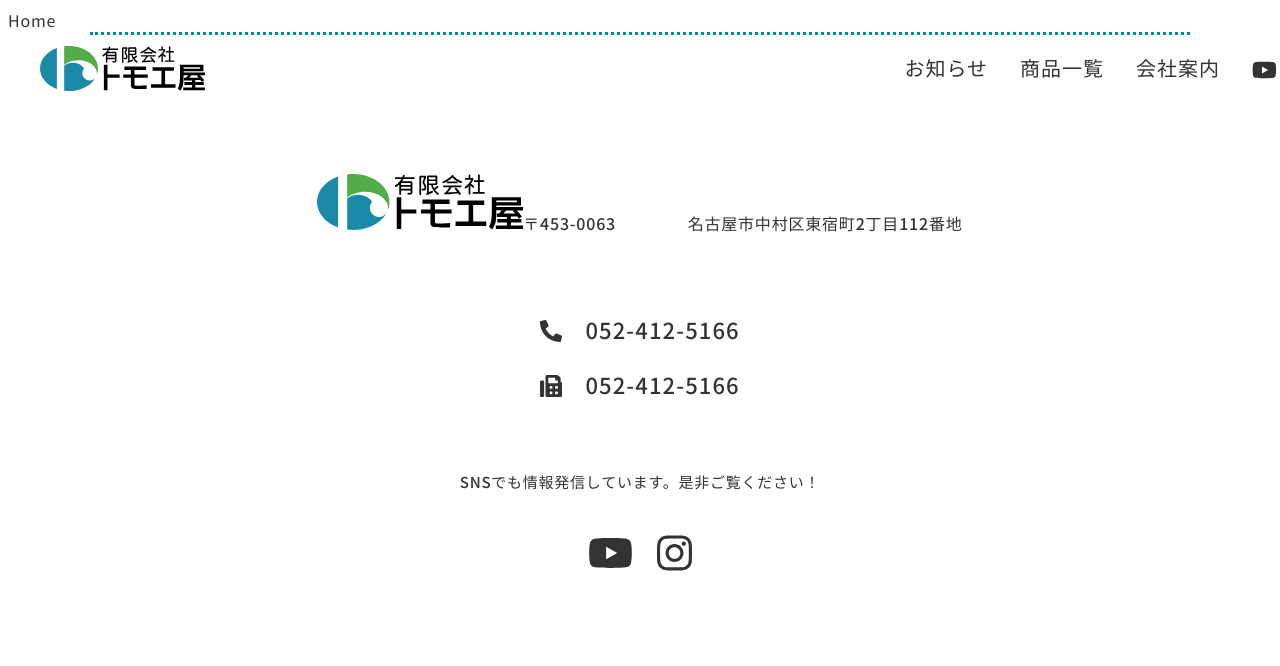
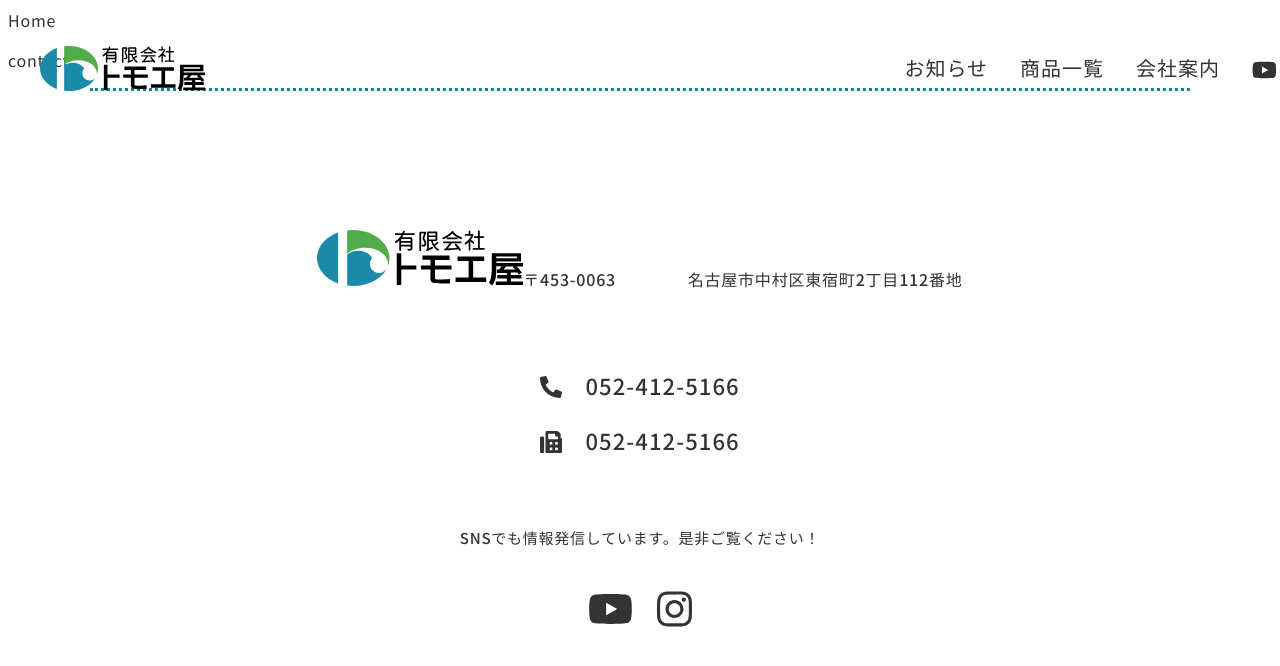
Before and after one commit to akitas-arrow/my-gatsby-project, a Gatsby site: page / in a window 1280 px wide. Built offline with nearby package versions, Linux system fonts and the light colour scheme; Gatsby itself is replaced by a stand-in of ours.

Commit message:
contactButton

```diff
--- a/src/components/shared/ContactButton.js
+++ b/src/components/shared/ContactButton.js
@@ -0,0 +1,12 @@
+import React from 'react'
+
+function ContactButton() {
+    return (
+        <div>
+            <p>contact</p>
+            {/* <FontAwesomeIcon icon={['far', 'youtube']} color={Color.letter}/> */}
+        </div>
+    )
+}
+
+export default ContactButton
--- a/src/pages/index.js
+++ b/src/pages/index.js
@@ -1,11 +1,13 @@
 import React from "react"
 import Layout from "../components/Layout"
+import ContactButton from "../components/shared/ContactButton"
 
 
 const IndexPage = () => {
   return (
     <Layout>
       Home
+      <ContactButton />
     </Layout>
   )
 }
```
